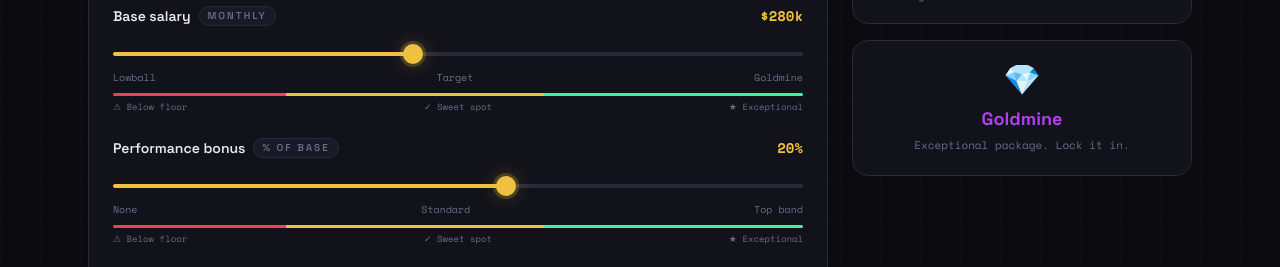
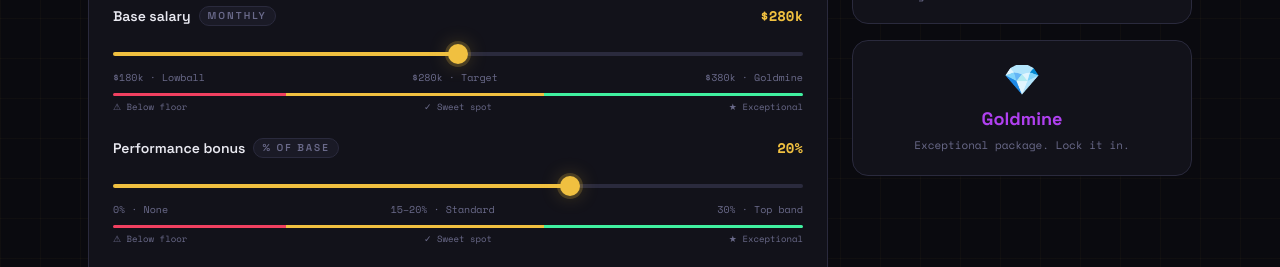
Before and after one commit to siddharthjaswal/goldilock, a Next.js app: page /simulate in a window 1280 px wide. Shown: the part 502-769 px from the top of the page. Built offline with nearby package versions, Linux system fonts and the light colour scheme; no server answers.

Commit message:
ui: align slider ranges to reference

```diff
--- a/app/simulate/simulator-client.tsx
+++ b/app/simulate/simulator-client.tsx
@@ -211,8 +211,8 @@ export default function SimulatorClient() {
                   tag: 'Monthly',
                   value: baseMonthly,
                   set: setBaseMonthly,
-                  min: 150000,
-                  max: 450000,
+                  min: 180000,
+                  max: 380000,
                   step: 5000,
                   range: ['Lowball', 'Target', 'Goldmine'],
                   suffix: '',
@@ -223,7 +223,7 @@ export default function SimulatorClient() {
                   value: bonusPct,
                   set: setBonusPct,
                   min: 0,
-                  max: 35,
+                  max: 30,
                   step: 1,
                   range: ['None', 'Standard', 'Top band'],
                   suffix: '%',
@@ -275,9 +275,33 @@ export default function SimulatorClient() {
                     />
                   </div>
                   <div className="mt-2 flex justify-between text-[10px] text-[var(--muted)]">
-                    <span>{row.range[0]}</span>
-                    <span>{row.range[1]}</span>
-                    <span>{row.range[2]}</span>
+                    <span>
+                      {row.label === 'Base salary'
+                        ? `${fmt(convert(row.min, baseCurrency, displayCurrency), displayCurrency)} · ${row.range[0]}`
+                        : row.label === 'Performance bonus'
+                        ? `0% · ${row.range[0]}`
+                        : row.label === 'Stock / RSUs'
+                        ? `${fmt(convert(row.min, baseCurrency, displayCurrency), displayCurrency)} · ${row.range[0]}`
+                        : `${fmt(convert(row.min, baseCurrency, displayCurrency), displayCurrency)} · ${row.range[0]}`}
+                    </span>
+                    <span>
+                      {row.label === 'Base salary'
+                        ? `${fmt(convert(280000, baseCurrency, displayCurrency), displayCurrency)} · ${row.range[1]}`
+                        : row.label === 'Performance bonus'
+                        ? `15–20% · ${row.range[1]}`
+                        : row.label === 'Stock / RSUs'
+                        ? `${fmt(convert(850000, baseCurrency, displayCurrency), displayCurrency)} · ${row.range[1]}`
+                        : `${fmt(convert(700000, baseCurrency, displayCurrency), displayCurrency)} · ${row.range[1]}`}
+                    </span>
+                    <span>
+                      {row.label === 'Base salary'
+                        ? `${fmt(convert(row.max, baseCurrency, displayCurrency), displayCurrency)} · ${row.range[2]}`
+                        : row.label === 'Performance bonus'
+                        ? `30% · ${row.range[2]}`
+                        : row.label === 'Stock / RSUs'
+                        ? `${fmt(convert(1500000, baseCurrency, displayCurrency), displayCurrency)} · ${row.range[2]}`
+                        : `${fmt(convert(1200000, baseCurrency, displayCurrency), displayCurrency)} · ${row.range[2]}`}
+                    </span>
                   </div>
                   <div className="mt-2 h-[3px] rounded-full overflow-hidden flex">
                     <div className="bg-[var(--red)] flex-[2]" />
```
